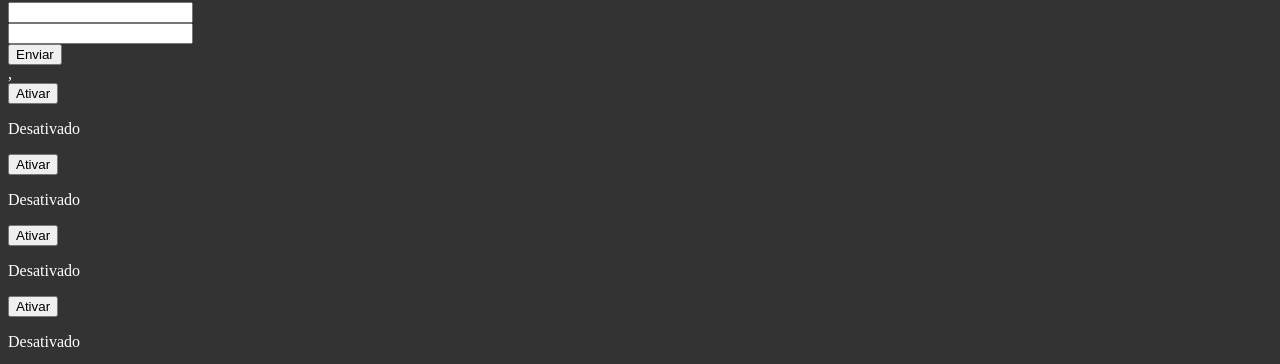
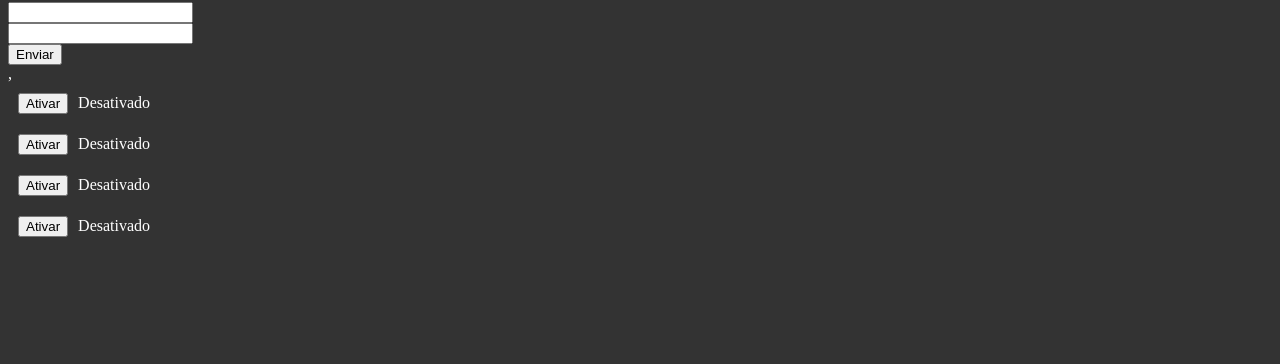
Before and after one commit to Adenilsson/vue_js, a Vue app: page / in a window 1280 px wide. Shown: the part 1407-1771 px from the top of the page. After the commit the page ends 1662 px from the top, so only its background shows below. Built offline with nearby package versions, Linux system fonts and the light colour scheme.

Commit message:
Reutilização de componentes, melhorias

```diff
--- a/src/components/Reutilizado.vue
+++ b/src/components/Reutilizado.vue
@@ -1,7 +1,9 @@
 <template>
+<div>
 <button @click="ativado">{{mensagem}}</button>
 
-<p>{{estado}}</p>
+<span>{{estado}}</span>
+</div>
 </template>
 <script>
 export default{
@@ -29,3 +31,8 @@ export default{
     }
 }
 </script>
+<style scoped>
+div{padding:10px;
+}
+span{padding:10px;}
+</style>
```
